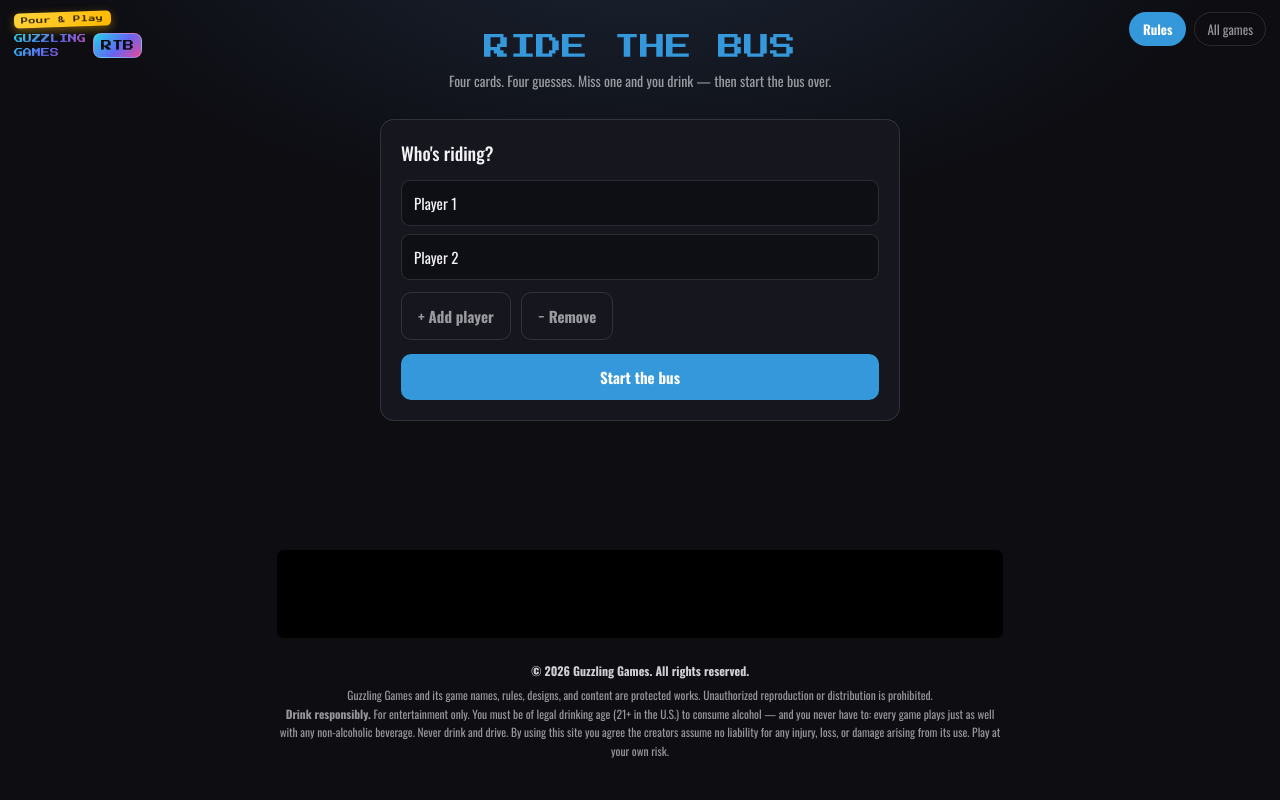
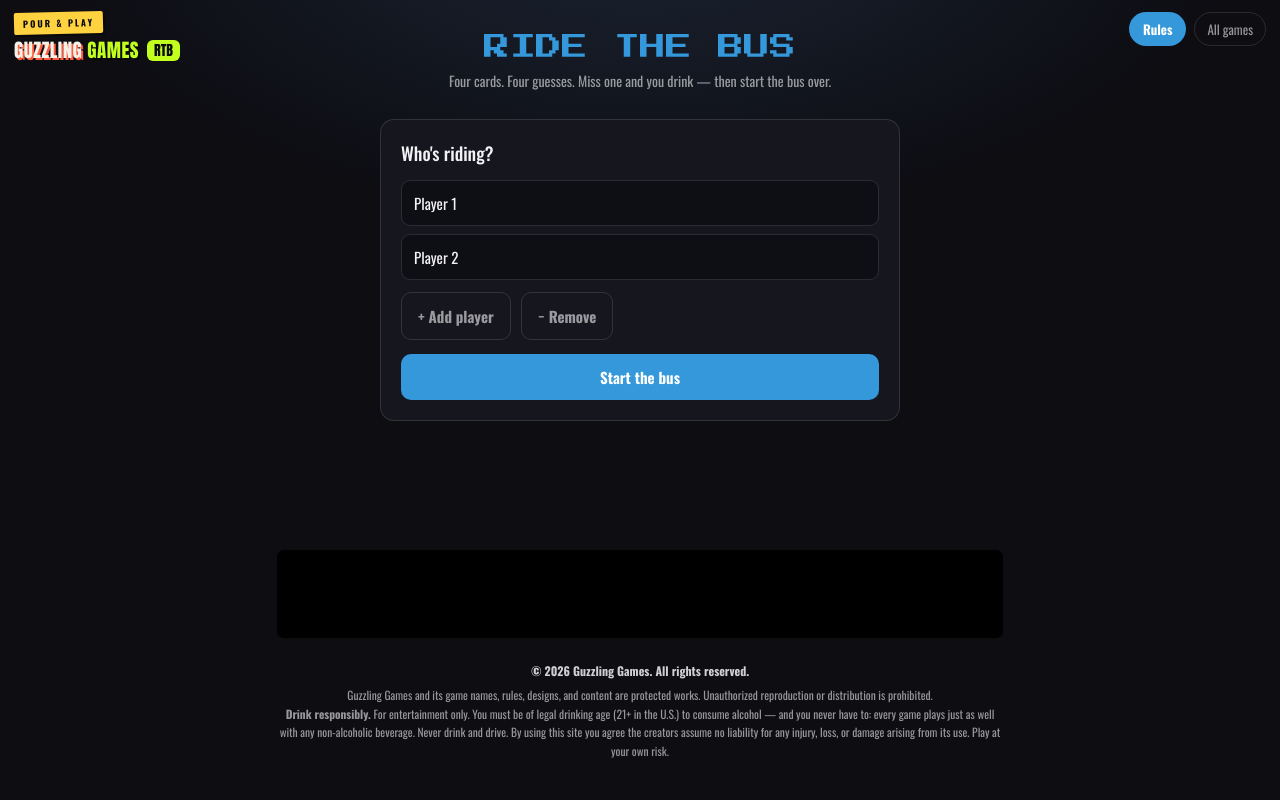
Before and after one commit to CGovS/guzzling-games, a plain HTML site: page ride-the-bus/v1.2/index.html in a window 1280 px wide. Drawn offline with nearby package versions, Linux system fonts and the light colour scheme.

Commit message:
v1.2: use real GUZZLING GAMES wordmark in corner lockup
Replace the purple gradient mini-logo with the actual poster wordmark
(cream GUZZLING + lime GAMES, hard offset shadow) under a yellow
"Pour & Play" banner, matching the hub identity. Loads Anton font.

Co-Authored-By: Claude Opus 4.6 <noreply@anthropic.com>

```diff
--- a/liquid-logic/v1.2/style.css
+++ b/liquid-logic/v1.2/style.css
@@ -360,7 +360,7 @@ input:checked + .slider::before { transform: translateX(24px); background: #000;
   justify-content: space-between;
   align-items: center;
   background: var(--container);
-  padding: 10px 20px 10px 112px;
+  padding: 10px 20px 10px 210px;
   border-bottom: var(--bwidth) var(--bstyle) var(--border);
   position: sticky;
   top: 0;
--- a/ride-the-bus/v1.2/index.html
+++ b/ride-the-bus/v1.2/index.html
@@ -6,7 +6,7 @@
 <title>Ride the Bus</title>
 <meta name="description" content="Ride the Bus — the four-card drinking gauntlet. Red or black, higher or lower, inside or outside, guess the suit." />
 <meta name="google-site-verification" content="RNACaTIJi-mOSihpzI2Iwtfzc6Ushb3ChMxEcWt4HpU" />
-<link href="https://fonts.googleapis.com/css2?family=Oswald:wght@400;500;700&family=Press+Start+2P&display=swap" rel="stylesheet" />
+<link href="https://fonts.googleapis.com/css2?family=Anton&family=Oswald:wght@400;500;700&family=Press+Start+2P&display=swap" rel="stylesheet" />
 <style>
   *,*::before,*::after{box-sizing:border-box;margin:0;padding:0}
   :root{--bg:#0d0d12;--soft:#16161f;--line:rgba(255,255,255,.12);--text:#f3f3f5;--muted:rgba(243,243,245,.6);--accent:#3498db;--red:#e74c3c;--green:#2ecc71}
@@ -57,11 +57,12 @@
   .gg-top{position:fixed;top:12px;right:14px;z-index:20;display:flex;gap:8px;align-items:center}
   .rules-btn{font-family:inherit;cursor:pointer;font-size:13px;font-weight:600;color:#fff;background:var(--accent);border:none;padding:7px 14px;border-radius:20px}
   .rules-btn:active{transform:scale(.97)}
-  .gg-lockup{position:fixed;top:12px;left:14px;z-index:20;display:flex;flex-direction:column;align-items:flex-start;gap:5px;text-decoration:none}
-  .gg-flag{background:linear-gradient(135deg,#ffd33d,#ffb800);color:#3a2c00;font-family:'Press Start 2P',monospace;font-size:7px;letter-spacing:.5px;padding:4px 7px;border-radius:5px;box-shadow:0 3px 10px rgba(255,184,0,.4);transform:rotate(-2deg)}
-  .gg-id{display:flex;align-items:center;gap:7px}
-  .gg-logo{font-family:'Press Start 2P',monospace;font-size:9px;line-height:1.5;background:linear-gradient(135deg,#22d3ee,#6366f1 55%,#ec4899);-webkit-background-clip:text;background-clip:text;-webkit-text-fill-color:transparent;color:transparent}
-  .gg-acro{font-family:'Press Start 2P',monospace;font-size:11px;color:#0b0b10;background:linear-gradient(135deg,#22d3ee,#6366f1 55%,#ec4899);padding:6px 7px;border-radius:8px;border:1.5px solid rgba(255,255,255,.25)}
+  .gg-lockup{position:fixed;top:12px;left:14px;z-index:20;display:flex;flex-direction:column;align-items:flex-start;gap:6px;text-decoration:none}
+  .gg-flag{font-family:'Oswald',system-ui,sans-serif;font-size:9px;font-weight:700;letter-spacing:2px;text-transform:uppercase;color:#0b0b10;background:#ffd23f;padding:4px 9px;border-radius:2px;transform:rotate(-1.5deg);box-shadow:2px 2px 0 rgba(0,0,0,.35)}
+  .gg-id{display:flex;align-items:center;gap:8px}
+  .gg-logo{font-family:'Anton','Oswald',sans-serif;font-weight:400;text-transform:uppercase;font-size:19px;line-height:.9;letter-spacing:.5px;color:#f6f1e7;text-shadow:2px 2px 0 #ff5a3c;white-space:nowrap}
+  .gg-logo .gm{color:#c2ff1f;text-shadow:2px 2px 0 rgba(0,0,0,.45)}
+  .gg-acro{font-family:'Anton','Oswald',sans-serif;font-size:14px;line-height:1;color:#0b0b10;background:#c2ff1f;padding:4px 7px 3px;border-radius:6px}
   .gg-lockup:active{transform:scale(.97)}
   .modal-overlay{position:fixed;inset:0;background:rgba(5,5,9,.88);display:flex;align-items:flex-start;justify-content:center;padding:20px;overflow-y:auto;z-index:100}
   .modal-overlay.hidden{display:none}
@@ -79,7 +80,7 @@
 <a class="gg-lockup" href="../../v1.2/" title="Guzzling Games — home" aria-label="Guzzling Games home">
   <span class="gg-flag">Pour &amp; Play</span>
   <span class="gg-id">
-    <span class="gg-logo">GUZZLING<br>GAMES</span>
+    <span class="gg-logo">GUZZLING <span class="gm">GAMES</span></span>
     <span class="gg-acro">RTB</span>
   </span>
 </a>
```
Also changed, not shown: bfl/v1.2/index.html (+8 -7 lines), kings-cup/v1.2/index.html (+8 -7 lines), liquid-logic/v1.2/index.html (+6 -6 lines).
